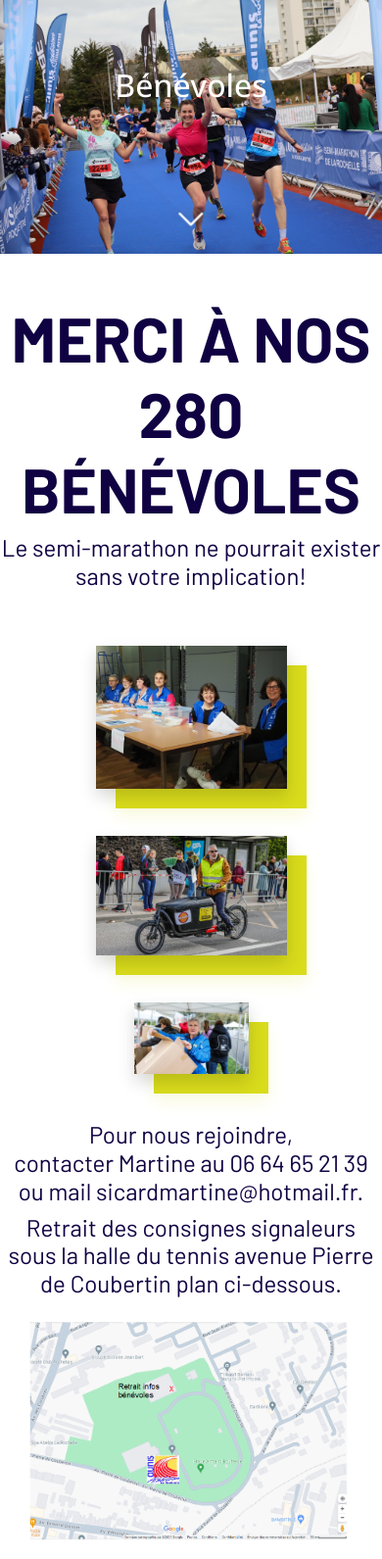
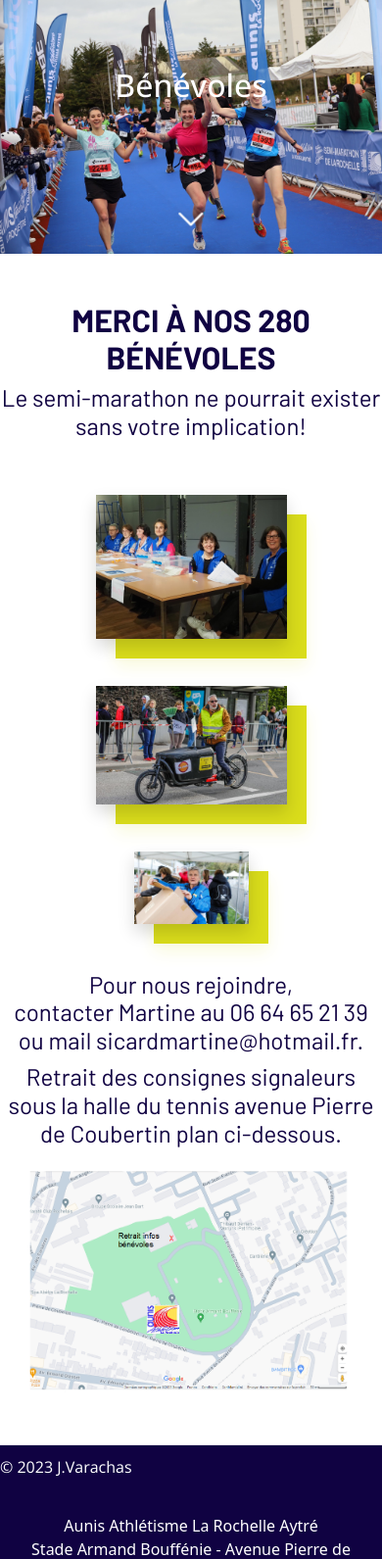
Before and after one commit to Julien0927/Semi-Marathon-LR, a PHP site: page /benevoles.php in a window 390 px wide. Shown: the part 73-1664 px from the top of the page at 98% size. Run offline with PHP 8.4, Linux system fonts and the light colour scheme.

Commit message:
Maj responsive

```diff
--- a/assets/css/style.css
+++ b/assets/css/style.css
@@ -388,12 +388,25 @@ fieldset
 {
   font-size: 12px;
 }
+
 /*-------------------*/
 /*Responsive         */
 /*-------------------*/
+
 @media (max-width: 830px) {
 
-  .courses
+ .image-text img
+  {
+    width: 30%;
+    height: 30%;
+ }
+
+ .image-text
+ {
+    margin-top: 10px;
+ }
+
+ .courses
   {
     font-size: 1.5rem;
   }
@@ -425,6 +438,10 @@ fieldset
     margin-top: -800px;
   }
 
+  .focus-in-contract-bck
+  {
+    font-size: 2rem;
+  }
   .footer
   {
     height: 350px;
--- a/main.php
+++ b/main.php
@@ -14,7 +14,7 @@ require_once ('index.php');
       </div>
       <div class="image-text pb-2">
         <h1 class="">SEMI-MARATHON <br>DE<br> LA ROCHELLE<br>AVEC<br>HYUNDAI LA ROCHELLE</h1>
-        <img src="assets/partenaires/logo_Hyundai.png">
+        <img src="assets/partenaires/logo_Hyundai.png" class="img-fluid" alt="logo Hyundai">
       </div>
       <div class="image-club">
         <a href="http://aunisathletismelarochelleaytre.athle.com/"><img src="assets/icones/logo Aunis vectorise.jpg" class="img-fluid" alt="Aunis Athlétisme"></a>
```
